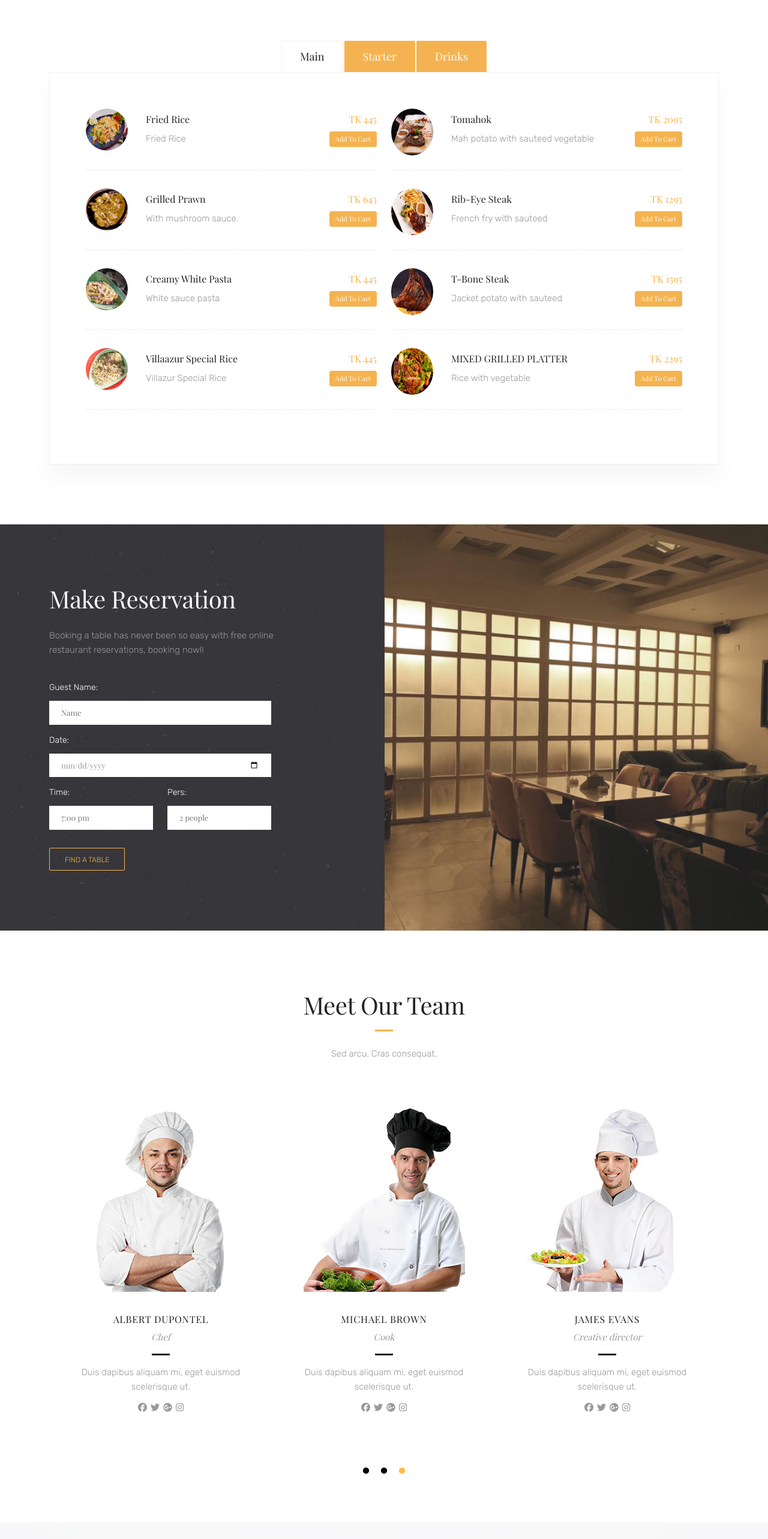
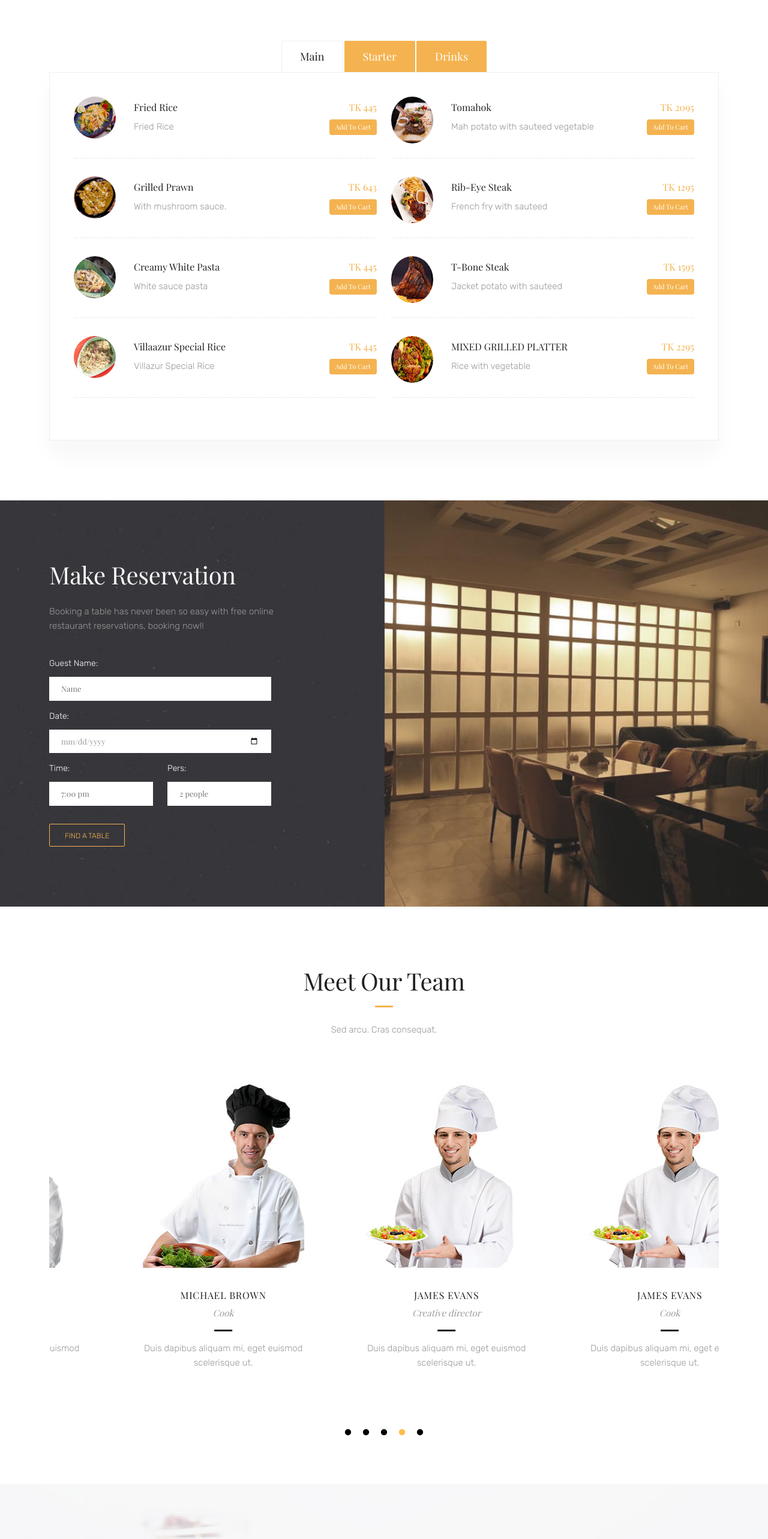
Before and after one commit to sisrafilss/vailla-azzur-client-next, a Next.js app: page / in a window 1280 px wide. Shown: the part 3181-5746 px from the top of the page at 60% size. Built offline with nearby package versions, Linux system fonts and the light colour scheme; a web font is replaced by a local one.

Commit message:
gallery section responsived

```diff
--- a/components/Gallery/GalleryGrid.js
+++ b/components/Gallery/GalleryGrid.js
@@ -1,14 +1,12 @@
+/* eslint-disable @next/next/no-img-element */
 import Image from "next/image";
 import styles from "../../styles/Gallery.module.css";
 
 function GalleryGrid({ galData, category }) {
   const { id, image, description } = galData;
   return (
-    <div
-      style={{ maxHeight: "225px", maxWidth: "375px" }}
-      className={`${styles.gal_project} gallery_pic col-sm-12`}
-    >
-      <Image src={image} width={375} height={225} alt="" />
+    <div className={`${styles.gal_project} gallery_pic`}>
+      <img className={styles.gal_project_img} src={image} alt="" />
       <div className={styles.hover_gal}>
         <div className={styles.inner_gal}>
           <h2>{description}</h2>
--- a/components/TeamSection/SingleMember.js
+++ b/components/TeamSection/SingleMember.js
@@ -20,7 +20,7 @@ function SingleMember({ member }) {
         <h2>{name}</h2>
         <span className={styles.role}>{role}</span>
         <p className={styles.inner_team_post_p}>{description}</p>
-        <ul className={styles.social_icons}>
+        {/* <ul className={styles.social_icons}>
           <li>
             <a
               className="facebook"
@@ -61,7 +61,7 @@ function SingleMember({ member }) {
               <FontAwesomeIcon className="" icon={faInstagram} />
             </a>
           </li>
-        </ul>
+        </ul> */}
       </div>
     </div>
   );
--- a/components/TeamSection/TeamSection.js
+++ b/components/TeamSection/TeamSection.js
@@ -77,7 +77,7 @@ const team = [
 function TeamSection() {
   const settings = {
     dots: true,
-    infinite: false,
+    infinite: true,
     accessibility: true,
     arrows: false,
     speed: 1000,
--- a/components/ourMenu/singleMenu.js
+++ b/components/ourMenu/singleMenu.js
@@ -6,7 +6,7 @@ function SingleMenu({ menu }) {
 
   return (
     <>
-      <li>
+       <li>
         <div
           className={`${styles.list_image} cursor-pointer`}
           data-bs-toggle="modal"
--- a/styles/Gallery.module.css
+++ b/styles/Gallery.module.css
@@ -5,9 +5,14 @@
   width: 25%;
   overflow: hidden;
   position: relative;
+  padding-bottom: 0;
 }
-.gal_project img {
+.gal_project_img {
   width: 100%;
+  min-width: 100%;
+  max-width: 100%;
+  min-height: 100%;
+  max-height: 100%;
   height: auto;
   transition: all 0.6s ease-in-out;
   -moz-transition: all 0.6s ease-in-out;
@@ -99,3 +104,22 @@
   display: none;
   margin-right: 0;
 }
+
+@media (max-width: 991px) {
+  .gal_project {
+    width: 33.3333%;
+  }
+}
+
+@media (max-width: 767px) {
+  .gal_project {
+    width: 50%;
+  }
+}
+
+@media (max-width: 500px) {
+  .gal_project {
+    width: 100%;
+    text-align: center;
+  }
+}
--- a/styles/OurMenu.module.css
+++ b/styles/OurMenu.module.css
@@ -64,7 +64,7 @@
   margin-bottom: -1px !important;
 }
 .tab_content {
-  padding: 60px;
+  padding: 40px;
   border: 1px solid #efefef;
   background: #fff;
   box-shadow: 0 25px 35px #f7f7f7;
@@ -139,3 +139,21 @@
   padding-bottom: 0;
   border-bottom: none;
 }
+
+@media screen and (max-width: 991px) {
+  .tab_content {
+    padding: 30px;
+  }
+}
+
+@media screen and (max-width: 767px) {
+  .tab_content {
+    padding: 15px;
+  }
+}
+
+@media screen and (max-width: 480px) {
+  .tab_content {
+    padding: 8px;
+  }
+}
--- a/styles/globals.css
+++ b/styles/globals.css
@@ -434,7 +434,7 @@ footer {
   text-align: center;
 }
 footer p.copyright {
-  padding: 20px 15px;
+  padding: 7px 15px 0px 15px;
   font-family: "Rubik", sans-serif;
   margin-bottom: 0;
 }
@@ -465,9 +465,7 @@ footer p.copyright {
   section#reservation-section {
     background-position: left center;
   }
-  section#gallery-section .gallery-box .gal-project {
-    width: 33.3333%;
-  }
+
   section#contact-section .map {
     height: 250px;
   }
@@ -479,9 +477,6 @@ footer p.copyright {
   }
 }
 @media (max-width: 767px) {
-  section#gallery-section .gallery-box .gal-project {
-    width: 50%;
-  }
   section#contact-section .map {
     height: 200px;
   }
@@ -499,9 +494,6 @@ footer p.copyright {
   }
 }
 @media (max-width: 500px) {
-  section#gallery-section .gallery-box .gal-project {
-    width: 100%;
-  }
   section#contact-section .map {
     height: 160px;
   }
```
